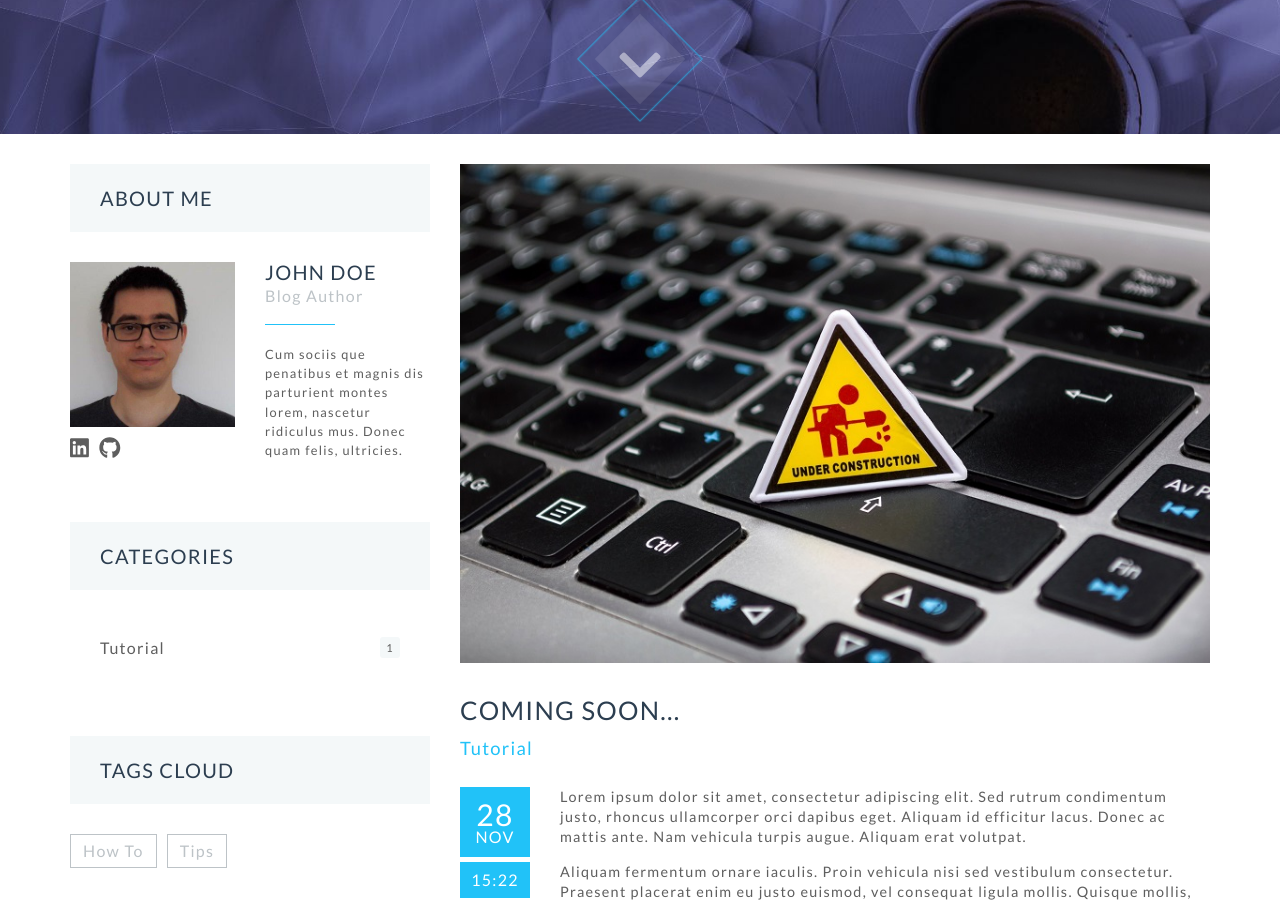
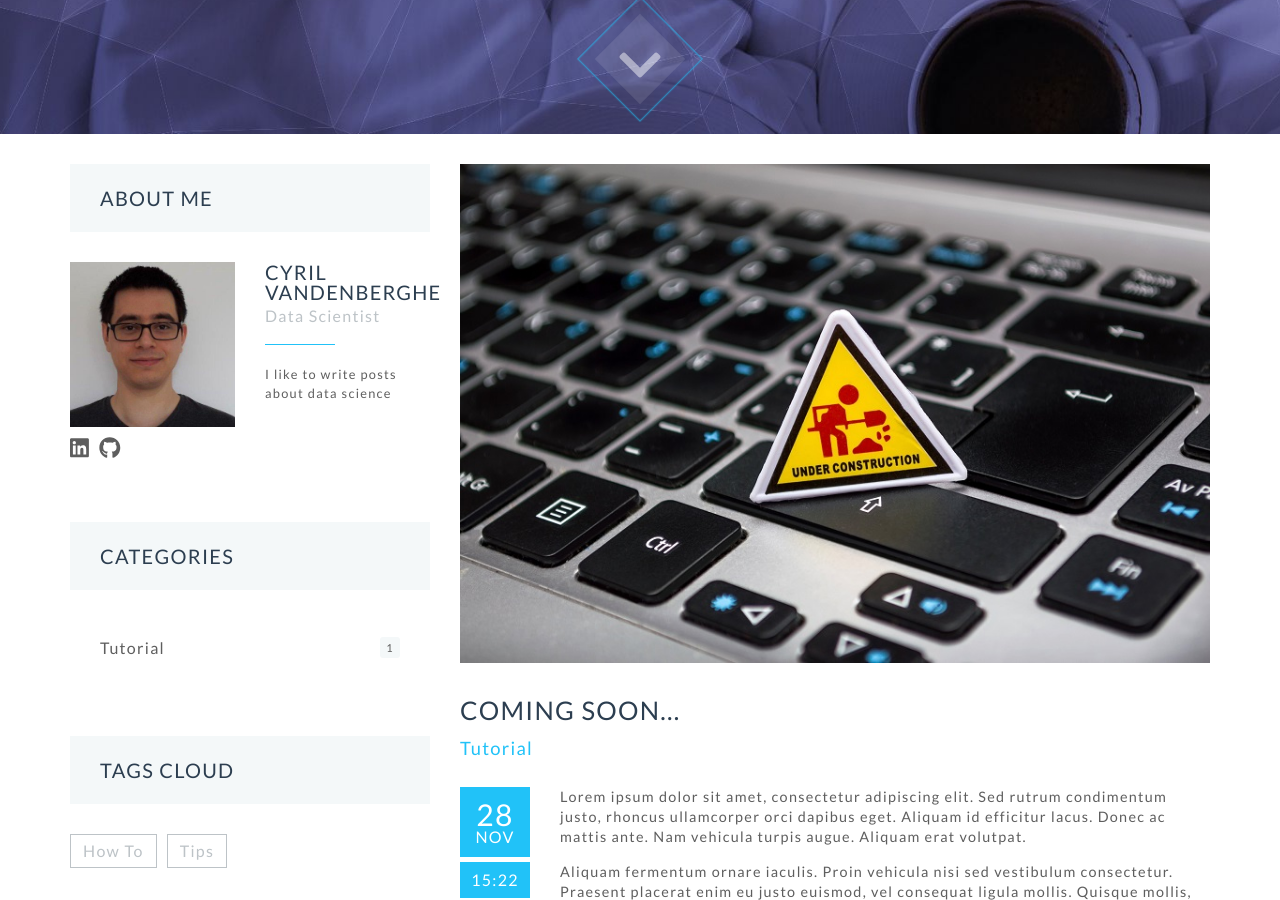
Before and after one commit to vdbcyril/cyrilvandenberghe, a Jekyll site: the page built from blog.html, in a window 1280 px wide and 900 px high, scrolled down 466 px. Built offline with Jekyll 4.4.1, drawn with Linux system fonts in a browser that asks for light colours.

Commit message:
fix: change config contents

```diff
--- a/_config.yml
+++ b/_config.yml
@@ -33,13 +33,13 @@
 #######################################################
 
 # This is your site title
-title: Sera - OnePage Multi-Purpose Theme
+title: Cyril Vandenberghe - Portfolio
 # Website language
 lang: en-US
 # Header Title
-header-title: Create the <strong>Impossible</strong>
+header-title: I am a Data Scientist
 # Header Tagline
-headter-tagline: We Always
+headter-tagline: Hello, my name is Cyril
 
 email: cyril.vandenberghe.pro@gmail.com
 
@@ -58,21 +58,21 @@
 #
 about-widget:
   author-avatar: avatar.jpg
-  author-name: John Doe
-  author-tagline: Blog Author
-  author-info: Cum sociis que penatibus et magnis dis parturient montes lorem, nascetur ridiculus mus. Donec quam felis, ultricies.
+  author-name: Cyril Vandenberghe
+  author-tagline: Data Scientist
+  author-info: I like to write posts about data science
 
 #####################################
 #############   About   #############
 #####################################
-about-title: Welcome to Sera
-about-description: Lorem ipsum dolor sit amet, consectetur adipiscing elit. Aenean at tincidunt sem. Interdum et malesuada fames ac ante ipsum primis in faucibus. Morbi id ornare ante. Cras odio nibh, volutpat vitae volutpat sed, suscipit et nisi. Nulla a tellus at turpis gravida congue non sed nisl. Pellentesque scelerisque eu neque et tincidunt.
+about-title: Welcome to my website
+about-description: You can read my blog and find some tutorials and notes about data science. You can also have a look at my projects.
 
 #####################################
 ############  Portfolio  ############
 #####################################
 portfolio-title: Portfolio
-portfolio-description: Maecenas tempus nec mi et placerat. Duis at odio vitae ex gravida volutpat. Nulla finibus aliquet diam ut eleifend. Mauris consequat interdum quam. Mauris dui sapien, efficitur et cursus id, molestie fringilla turpis.
+portfolio-description: My personal projects involving data analysis and Machine Learning.
 
 #
 # Portfolio Grid
@@ -98,10 +98,10 @@
     url: "#"
 
 #####################################
-############# Our Blog ##############
+############# Blog ##############
 #####################################
-blog-title: Our Blog
-blog-description: Interdum et malesuada fames ac ante ipsum primis in faucibus. Morbi id ornare ante. Cras odio nibh, volutpat vitae volutpat sed, suscipit et nisi. Nulla a tellus at turpis gravida congue non sed nisl. Pellentesque scelerisque eu neque et tincidunt.
+blog-title: My Blog
+blog-description: I write tutorials and notes about data science, enjoy !
 
 #####################################
 ############   Contact   ############
```
